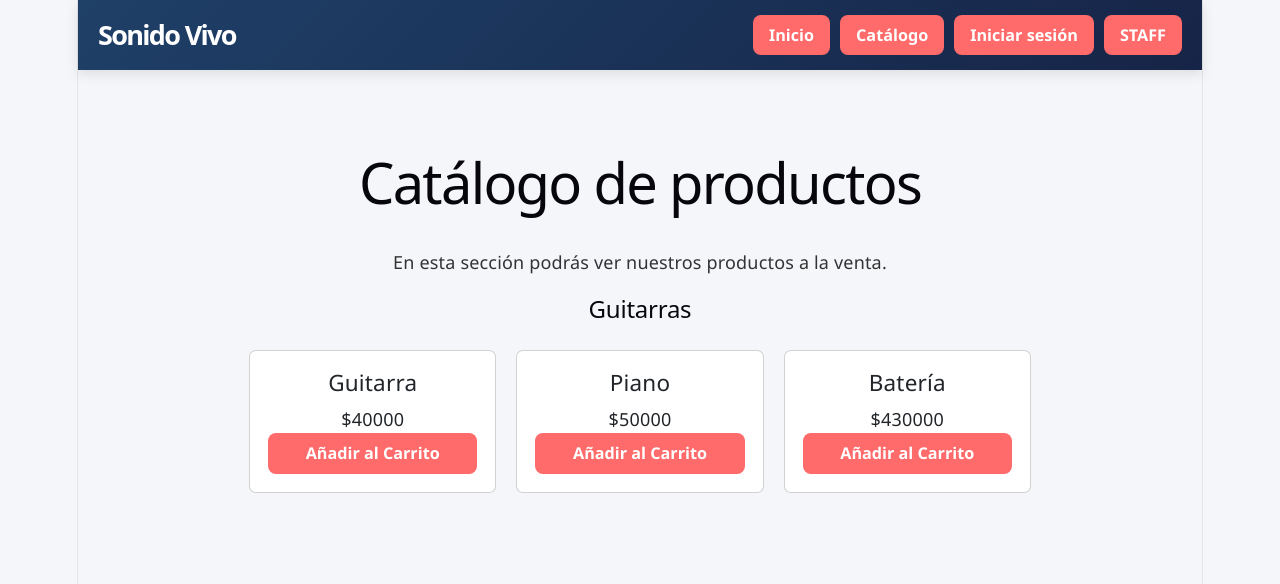
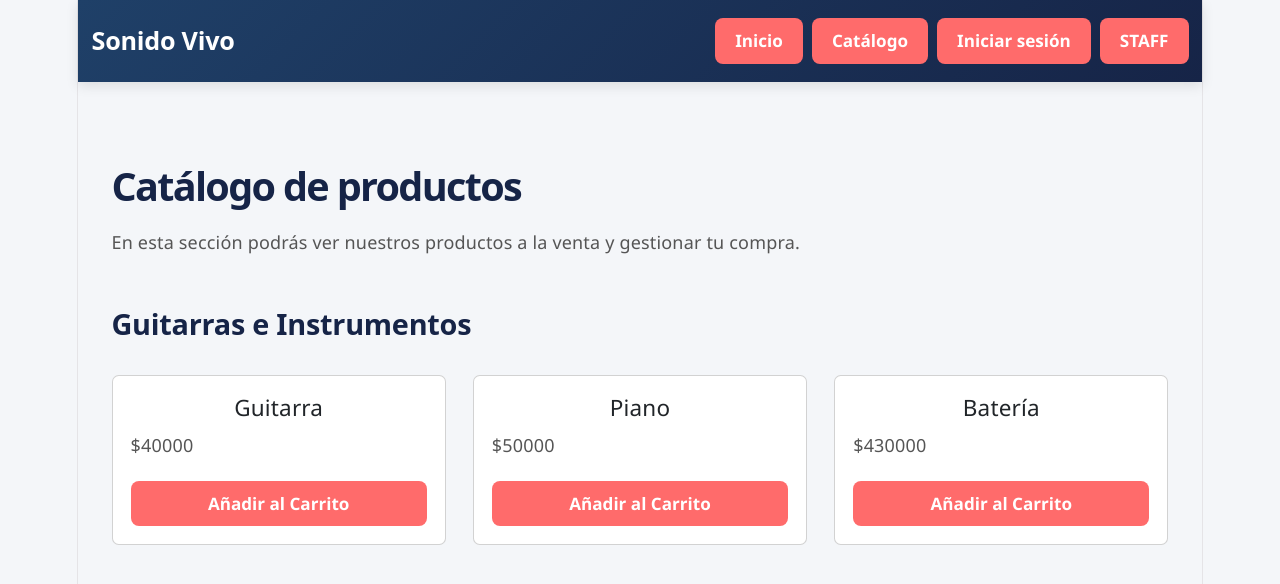
Before and after one commit to AlejandroRivera2005/FrontendSonidoVivoFullstackII, a React (Vite) app: page /catalogo in a window 1280 px wide. Shown: the top 584 px of the page. Built offline with nearby package versions, Linux system fonts and the light colour scheme.

Commit message:
Añadir al carrito con LOCALSTORAGE y Toastify

```diff
--- a/package.json
+++ b/package.json
@@ -14,7 +14,8 @@
     "react": "^19.2.8",
     "react-bootstrap": "^2.10.10",
     "react-dom": "^19.2.8",
-    "react-router-dom": "^7.18.4"
+    "react-router-dom": "^7.18.4",
+    "react-toastify": "^11.1.0"
   },
   "devDependencies": {
     "@eslint/js": "^10.0.1",
--- a/src/App.css
+++ b/src/App.css
@@ -1,4 +1,3 @@
-
 :root {
   --primary-color: #1f4068;
   --secondary-color: #162447;
@@ -22,9 +21,8 @@
 body {
   background-color: var(--background-color);
   color: var(--text-color);
-  line-height: 1.6;
+  line-height: 1.7;
 }
-
 
 #root {
   min-height: 100vh;
@@ -37,7 +35,51 @@ main.main-content {
   max-width: 1200px;
   width: 100%;
   margin: 0 auto;
-  padding: 20px;
+  padding: 30px 20px;
+}
+
+.catalogo-container,
+.login-container,
+.home-container,
+.quienes-somos-container,
+.blogs-container {
+  background-color: var(--card-bg);
+  padding: 35px;
+  border-radius: var(--border-radius);
+  box-shadow: var(--shadow);
+  margin-top: 20px;
+}
+
+
+h1, h2, h3 {
+  color: var(--secondary-color);
+  font-weight: 700;
+  margin-bottom: 15px;
+  text-align: left;
+  line-height: 1.3;
+}
+
+h1 {
+  font-size: 2.2rem;
+}
+
+h2 {
+  font-size: 1.6rem;
+}
+
+
+p {
+  text-align: justify;
+  text-justify: inter-word;
+  color: #555555;
+  margin-bottom: 20px;
+  font-size: 1rem;
+}
+
+.catalogo-header p,
+.home-description {
+  text-align: justify;
+  max-width: 800px;
 }
 
 
@@ -55,36 +97,33 @@ main.main-content {
 .navbar-container {
   max-width: 1200px;
   margin: 0 auto;
-  padding: 15px 20px;
+  padding: 15px 30px;
   display: flex;
   justify-content: space-between;
   align-items: center;
-  flex-wrap: wrap;
-  gap: 10px;
 }
 
 .navbar-logo h1, .navbar-logo h2 {
   margin: 0;
-  font-size: 1.3rem;
-  font-weight: 700;
+  font-size: 1.5rem;
   color: var(--text-light);
+  text-align: left;
 }
 
 .nav-menu {
   display: flex;
-  gap: 10px;
+  gap: 15px;
   align-items: center;
-  flex-wrap: wrap;
 }
 
 
 .btn {
-  padding: 8px 16px;
+  padding: 10px 20px;
   border-radius: var(--border-radius);
   border: none;
   cursor: pointer;
   font-weight: 600;
-  font-size: 0.9rem;
+  font-size: 0.95rem;
   transition: all 0.2s ease-in-out;
 }
 
@@ -115,6 +154,7 @@ main.main-content {
   font-weight: 600;
   font-size: 0.9rem;
   color: var(--secondary-color);
+  text-align: left;
 }
 
 .campo-formulario input {
@@ -130,74 +170,3 @@ main.main-content {
   border-color: var(--primary-color);
   box-shadow: 0 0 0 3px rgba(31, 64, 104, 0.1);
 }
-
-
-.mb-3 {
-  margin-bottom: 1rem !important;
-}
-
-.row {
-  display: flex;
-  flex-wrap: wrap;
-  margin-right: -10px;
-  margin-left: -10px;
-}
-
-
-.col-xs-12, .col-md-6, .col-lg-4 {
-  padding-right: 10px;
-  padding-left: 10px;
-  width: 100%;
-  box-sizing: border-box;
-}
-
-.col-xs-12 {
-  flex: 0 0 100%;
-  max-width: 100%;
-}
-
-
-@media (min-width: 768px) {
-  .col-md-6 {
-    flex: 0 0 50%;
-    max-width: 50%;
-  }
-  .navbar-logo h1, .navbar-logo h2 {
-    font-size: 1.5rem;
-  }
-}
-
-
-@media (min-width: 992px) {
-  .col-lg-4 {
-    flex: 0 0 33.333333%;
-    max-width: 33.333333%;
-  }
-}
-
-
-.catalogo-container, .login-container {
-  background-color: var(--card-bg);
-  padding: 20px;
-  border-radius: var(--border-radius);
-  box-shadow: var(--shadow);
-  margin-top: 20px;
-}
-
-@media (min-width: 768px) {
-  .catalogo-container, .login-container {
-    padding: 30px;
-  }
-}
-
-.articulo-card {
-  background: var(--card-bg);
-  border: 1px solid var(--border-color);
-  padding: 20px;
-  border-radius: var(--border-radius);
-  box-shadow: 0 2px 5px rgba(0,0,0,0.05);
-  display: flex;
-  flex-direction: column;
-  gap: 10px;
-  height: 100%;
-}
--- a/src/App.jsx
+++ b/src/App.jsx
@@ -1,4 +1,5 @@
 import { BrowserRouter, Routes, Route } from "react-router-dom";
+import { ToastContainer } from "react-toastify";
 import Navbar from "./components/organisms/Navbar";
 import LoginPage from "./pages/LoginPage";
 import StaffLoginPage from "./pages/StaffLoginPage";
@@ -36,6 +37,7 @@ function App() {
           <Route path="/catalogo" element={<CatalogoPage articulos={articulos} />} />
         </Routes>
       </main>
+      <ToastContainer />
     </BrowserRouter>
   );
 }
--- a/src/components/molecules/NavMenu.jsx
+++ b/src/components/molecules/NavMenu.jsx
@@ -1,20 +1,21 @@
 import { useNavigate } from 'react-router-dom';
 import Boton from '../atoms/Boton';
 
-function NavMenu(props) {
+function NavMenu({ menuItems }) {
   const navigate = useNavigate();
+  const items = menuItems || [];
 
   return (
-    <nav className="nav-menu">
-      {props.items.map((item, index) => (
+    <div className="d-flex justify-content-center justify-content-md-end align-items-center flex-wrap gap-2">
+      {items.map((item, index) => (
         <Boton
           key={index}
           label={item.label}
-          variant={item.variant}
+          variant={item.variant || "text"}
           onClick={() => navigate(item.path)}
         />
       ))}
-    </nav>
+    </div>
   );
 }
 
--- a/src/components/organisms/Navbar.jsx
+++ b/src/components/organisms/Navbar.jsx
@@ -1,15 +1,29 @@
+import { useNavigate } from 'react-router-dom';
+import { Container, Row, Col } from 'react-bootstrap';
 import NavMenu from '../molecules/NavMenu';
 
+function Navbar({ brandName, menuItems }) {
+  const navigate = useNavigate();
 
-function Navbar(props) {
   return (
-    <header className="navbar-banner">
-      <div className="navbar-container">
-        <div className="navbar-logo">
-          <h1>{props.brandName}</h1>
-        </div>
-        <NavMenu items={props.menuItems} />
-      </div>
+    <header className="navbar-banner sticky-top">
+      <Container>
+        <Row className="align-items-center justify-content-between py-3">
+          <Col xs={12} md={4} className="text-center text-md-start mb-3 mb-md-0">
+            <h2
+              className="m-0 text-white"
+              style={{ cursor: 'pointer', fontSize: '1.4rem', fontWeight: '700' }}
+              onClick={() => navigate('/')}
+            >
+              {brandName || "Sonido Vivo"}
+            </h2>
+          </Col>
+          <Col xs={12} md={8}>
+            <NavMenu menuItems={menuItems} />
+          </Col>
+
+        </Row>
+      </Container>
     </header>
   );
 }
--- a/src/main.jsx
+++ b/src/main.jsx
@@ -1,12 +1,16 @@
 import { StrictMode } from 'react'
+import { ToastContainer } from 'react-toastify';
 import { createRoot } from 'react-dom/client'
 import 'bootstrap/dist/css/bootstrap.min.css';
 import './index.css'
 import './App.css';
 import App from './App.jsx'
 
+import 'react-toastify/dist/ReactToastify.css';
+
 createRoot(document.getElementById('root')).render(
   <StrictMode>
     <App />
+    <ToastContainer />
   </StrictMode>,
 )
--- a/src/pages/CatalogoPage.jsx
+++ b/src/pages/CatalogoPage.jsx
@@ -1,30 +1,63 @@
+import React, { useState, useEffect } from "react";
+import { useNavigate } from "react-router-dom";
 import { Container, Row, Col } from "react-bootstrap";
+import { toast } from "react-toastify";
 import Articulo from "../components/molecules/Articulo";
+import Boton from "../components/atoms/Boton";
 
-function Catalogo(props) {
-  function alAnadir(nombre) {
-    alert('este alert es un test - será reemplazado en el futuro');
+function CatalogoPage(props) {
+  const navigate = useNavigate();
+  const [carrito, setCarrito] = useState([]);
+
+  useEffect(() => {
+    const carritoGuardado = JSON.parse(localStorage.getItem("carrito")) || [];
+    setCarrito(carritoGuardado);
+  }, []);
+
+  function alAnadir(articulo) {
+    const carritoActual = JSON.parse(localStorage.getItem("carrito")) || [];
+    const nuevoCarrito = [...carritoActual, articulo];
+
+    setCarrito(nuevoCarrito);
+    localStorage.setItem("carrito", JSON.stringify(nuevoCarrito));
+
+    toast.success(`¡"${articulo.nombre}" añadido al carrito!`);
   }
+
+  function irAlCheckout() {
+    navigate("/checkout");
+  }
+
   const listaArticulos = props.articulos || [];
 
   return (
     <Container className="py-4">
-      <Row>
-        <Col xs={12} className="mb-3">
-          <h1>Catálogo de productos</h1>
-          <p>En esta sección podrás ver nuestros productos a la venta.</p>
+      <Row className="mb-4 align-items-center">
+        <Col xs={12} md={8}>
+          <h1 className="fw-bold">Catálogo de productos</h1>
+          <p>En esta sección podrás ver nuestros productos a la venta y gestionar tu compra.</p>
+        </Col>
+
+        <Col xs={12} md={4} className="text-md-end mt-3 mt-md-0">
+          {carrito.length > 0 && (
+            <Boton
+              label={`Proceder al Checkout (${carrito.length})`}
+              variant="primary"
+              onClick={irAlCheckout}
+            />
+          )}
         </Col>
       </Row>
       <Row>
         <Col xs={12} className="mb-3">
-          <h2>Guitarras</h2>
+          <h2>Guitarras e Instrumentos</h2>
         </Col>
         {listaArticulos.map((m) => (
           <Col key={m.id} xs={12} md={6} lg={4} className="mb-3">
             <Articulo
               nombre={m.nombre}
               precio={m.precio}
-              onAnadir={() => alAnadir(m.nombre)}
+              onAnadir={() => alAnadir(m)}
             />
           </Col>
         ))}
@@ -33,4 +66,4 @@ function Catalogo(props) {
   );
 }
 
-export default Catalogo;
+export default CatalogoPage;
```
Also changed, not shown: 1 other file (tests, documents, lock files or other folders).
